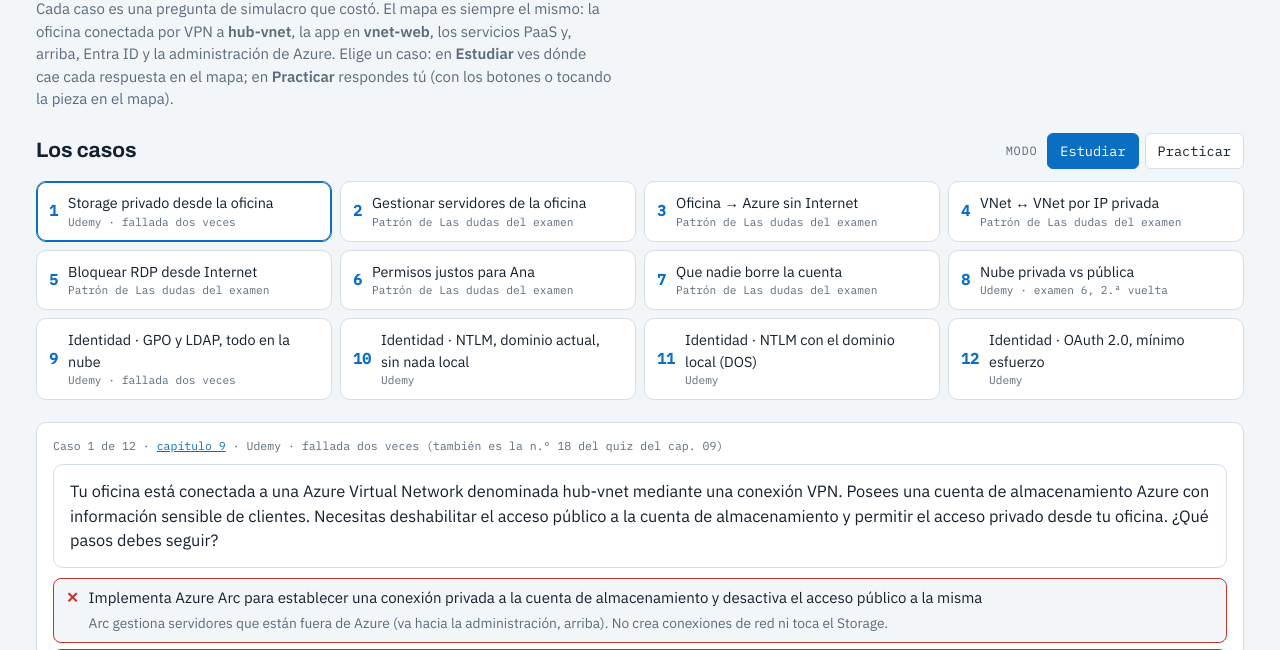
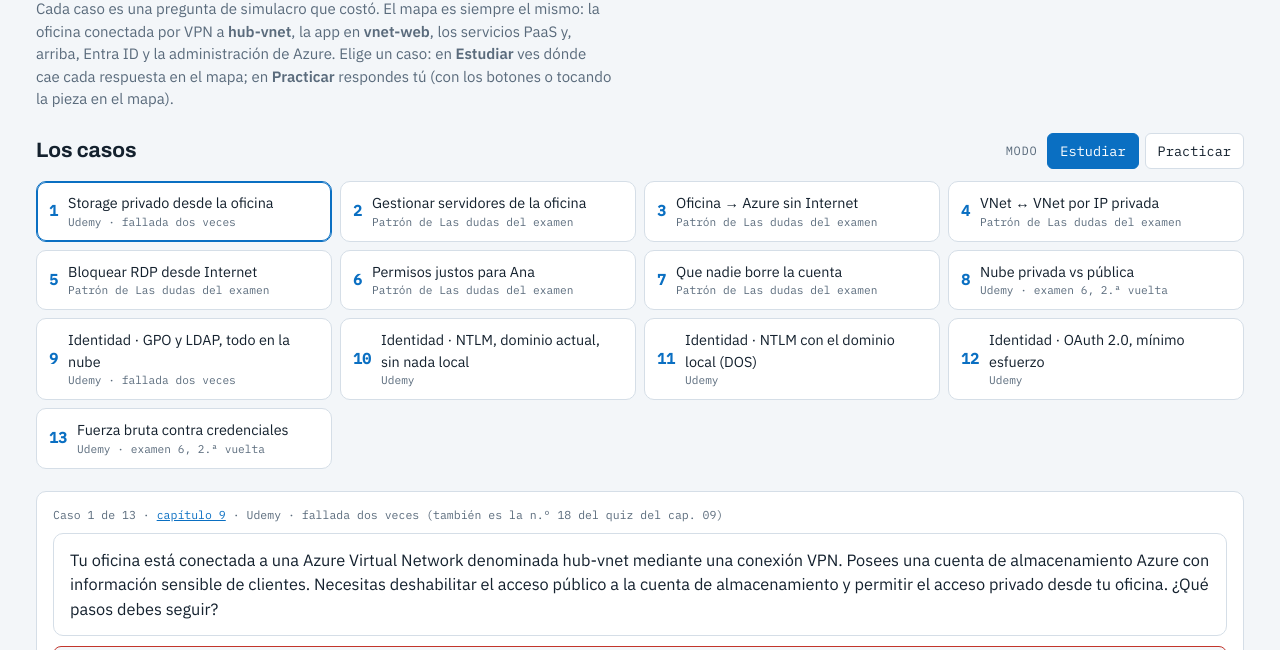
Before and after one commit to RicardoPavezCatrileo/az900-simulador, a plain HTML site: page az900/casos.html in a window 1280 px wide. Shown: the part 150-800 px from the top of the page. Drawn offline with Linux system fonts and the light colour scheme.

Commit message:
Fallada: fuerza bruta contra credenciales → Defender for Identity (no está en el PDF): quiz cap09, dudas y caso 13
Co-Authored-By: Claude Opus 5.5 <noreply@anthropic.com>

```diff
--- a/az900/casos.html
+++ b/az900/casos.html
@@ -108,7 +108,7 @@
 // k: marco (m) · nodo (n) · pill (p). a: área (color de la barra) · q: qué es.
 const M=[
  {id:"tenant",k:"m",sol:1,x:280,y:10,w:440,h:90,t:"Entra ID · tenant (identidades)",q:"El directorio de la empresa: usuarios, grupos y roles del directorio. Es global, no vive en una región."},
- {id:"plano",k:"m",sol:1,x:740,y:10,w:450,h:90,t:"Administración de Azure",q:"El plano de administración: todo lo que haces en el portal, CLI o PowerShell pasa por Azure Resource Manager."},
+ {id:"plano",k:"m",sol:1,x:740,y:10,w:450,h:90,t:"Administración de Azure",q:"El plano de administración: todo lo que haces en el portal, CLI o PowerShell pasa por Azure Resource Manager. Aquí también están Azure Monitor y Defender for Identity."},
  {id:"onprem",k:"m",sol:1,x:10,y:150,w:250,h:280,t:"Oficina · nube privada",q:"El centro de datos propio: hardware comprado por la empresa (CapEx), control total y capacidad limitada a lo que compraste. Es la nube privada del caso."},
  {id:"azure",k:"m",sol:1,x:280,y:130,w:790,h:578,t:"Nube pública de Azure",q:"Nube pública: hardware de Microsoft compartido entre clientes, pago por uso (OpEx) y escalado casi inmediato."},
  {id:"sub",k:"m",x:292,y:160,w:766,h:540,t:"Suscripción · Producción",q:"La suscripción: límite de facturación y de acceso. Lo que asignes aquí (Policy, RBAC, bloqueos) lo heredan sus grupos de recursos y recursos."},
@@ -123,8 +123,9 @@ const M=[
  {id:"entra",k:"n",a:0,x:292,y:36,w:130,t:"Entra ID",s:"usuarios · grupos",q:"Microsoft Entra ID (antes Azure Active Directory): identidad en la nube, inicio de sesión, MFA y acceso condicional."},
  {id:"ana",k:"n",a:0,x:434,y:36,w:120,t:"Ana",s:"usuaria",q:"Una usuaria de Entra ID. Para que administre recursos hay que asignarle un rol de Azure RBAC en un ámbito."},
  {id:"rolesent",k:"n",a:0,x:566,y:36,w:142,t:"Roles de Entra ID",s:"Admin. global…",q:"Roles del DIRECTORIO (Administrador global, Administrador de usuarios…): administran usuarios, grupos y licencias, no las VMs ni el Storage."},
- {id:"arm",k:"n",a:4,x:752,y:36,w:200,t:"Azure Resource Manager",s:"portal · CLI · API",q:"La capa de administración de Azure: cada creación, cambio o borrado pasa por ARM, que aplica RBAC, Policy y bloqueos."},
- {id:"mon",k:"n",a:4,x:964,y:36,w:214,t:"Azure Monitor · Defender",s:"métricas · logs · postura",q:"Azure Monitor recoge métricas y logs; Defender for Cloud evalúa la seguridad. Con Arc también ven los servidores de la oficina."},
+ {id:"arm",k:"n",a:4,x:752,y:36,w:142,t:"Resource Manager",s:"portal · CLI · API",q:"La capa de administración de Azure: cada creación, cambio o borrado pasa por ARM, que aplica RBAC, Policy y bloqueos."},
+ {id:"mon",k:"n",a:4,x:902,y:36,w:130,t:"Azure Monitor",s:"métricas · logs",q:"Azure Monitor recoge métricas y logs y dispara las alertas que TÚ configuras; no detecta ataques por sí mismo. Con Arc también ve los servidores de la oficina (y Defender for Cloud los evalúa)."},
+ {id:"mdi",k:"n",a:4,x:1040,y:36,w:140,t:"Defender for Identity",s:"ataques a identidades",q:"Microsoft Defender for Identity (antes Azure ATP): vigila las identidades (sensores en los controladores de dominio) y alerta de fuerza bruta, pass-the-hash, reconocimiento y movimiento lateral. No está en el PDF."},
  {id:"pcs",k:"n",a:0,x:22,y:176,w:226,t:"Empleados",s:"PC de la oficina",q:"Los equipos de la oficina. Llegan a Azure a través del dispositivo VPN (o de ExpressRoute)."},
  {id:"adds",k:"n",a:0,x:22,y:228,w:226,t:"AD DS local",s:"Kerberos · LDAP",q:"El Active Directory de la oficina. Con Entra Connect sincroniza sus usuarios a Entra ID."},
  {id:"srv",k:"n",a:2,x:22,y:280,w:226,t:"Servidores locales",s:"Windows · Linux · archivos",q:"Servidores de la oficina: no están en Azure. Arc los gestiona desde Azure; File Sync sincroniza sus carpetas con Azure Files."},
@@ -336,7 +337,21 @@ const CASOS=[
    {t:"Implementa Microsoft Entra Domain Services y configura la aplicación para autenticarse con ese dominio administrado",pieza:"eds",ver:["snid","eds"],nota:["se paga por hora y no hace falta",334,594],
     por:"Es para apps que necesitan AD clásico. Con OAuth es un recurso superfluo y se paga por hora."}],
   regla:"<b>OAuth, SAML, OpenID Connect</b> (apps modernas) → <b>Entra ID</b> con SSO. <b>NTLM, Kerberos, LDAP, GPO</b> (AD clásico) → un dominio: Entra Domain Services, DC en VM o AD local, según las otras frases.",
-  az104:"Se crea un <b>registro de aplicación</b> en Entra ID (id. de cliente, URI de redirección, secreto o certificado) y la app pide tokens. Si la app corre en Azure, mejor una <b>identidad administrada</b> para acceder a otros recursos sin guardar secretos."}
+  az104:"Se crea un <b>registro de aplicación</b> en Entra ID (id. de cliente, URI de redirección, secreto o certificado) y la app pide tokens. Si la app corre en Azure, mejor una <b>identidad administrada</b> para acceder a otros recursos sin guardar secretos."},
+ {id:"mdi",tit:"Fuerza bruta contra credenciales",cap:"cap09",src:"Udemy · examen 6, 2.ª vuelta (no está en el PDF)",
+  q:"Detectas varios intentos de comprometer las credenciales de usuario de tu cuenta Azure mediante ataques de fuerza bruta. ¿Qué servicio de Azure podría alertarte sobre estas actividades sospechosas?",
+  esc:["entra","adds","plano"],
+  op:[
+   {t:"Azure Information Protection",pieza:null,ver:["storage"],nota:["Information Protection: etiqueta documentos",888,512],
+    por:"Clasifica, etiqueta y protege documentos y correos. No mira inicios de sesión."},
+   {t:"Microsoft Defender for Identity (anteriormente conocido como Protección Avanzada Contra Amenazas)",ok:true,pieza:"mdi",ver:["mdi","adds","entra"],nota:["alerta de fuerza bruta, pass-the-hash y movimiento lateral",1180,95,"end"],
+    por:"Vigila las identidades: con sensores en los controladores de dominio y las señales de inicio de sesión detecta fuerza bruta y robo de credenciales, y te alerta."},
+   {t:"Azure Key Vault",pieza:null,ver:[],nota:["Key Vault guarda secretos; no vigila inicios de sesión",292,95],
+    por:"Guarda secretos, claves y certificados. No detecta ataques."},
+   {t:"Azure Monitor",pieza:"mon",ver:["mon"],nota:["junta logs; las alertas las defines tú",1032,95,"end"],
+    por:"Junta métricas y logs y dispara alertas que tú configuras, pero no reconoce un ataque de fuerza bruta por sí mismo. Es la trampa más tentadora."}],
+  regla:"\"Fuerza bruta\", \"credenciales comprometidas\", \"Advanced Threat Protection\" → <b>Defender for Identity</b>. \"Postura de seguridad\", \"puntuación segura\" → <b>Defender for Cloud</b>. \"SIEM\", \"correlacionar alertas de todo\" → <b>Microsoft Sentinel</b>. Azure Monitor solo avisa de lo que tú le configures.",
+  az104:"Defender for Identity no es materia de AZ-104 (es de SC-200). Lo cercano en AZ-104: los <b>registros de inicio de sesión</b> de Entra ID enviados a Log Analytics con una <b>alerta de Azure Monitor</b>, y Entra ID Protection (inicios de sesión riesgosos) junto al acceso condicional."}
 ];
 
 /* ---------- Estado ---------- */
--- a/az900/data/preguntas-cap09.json
+++ b/az900/data/preguntas-cap09.json
@@ -124,5 +124,11 @@
     "opciones": ["Los puntos de conexión privados (Private Endpoint) requieren Azure Arc para extender la conectividad privada a redes no relacionadas con Azure, mientras que los endpoints de servicio no necesitan de Azure Arc", "Los puntos de conexión de servicio (Service Endpoint) permiten deshabilitar totalmente el acceso público a un servicio PaaS gestionado mientras se habilita el acceso desde ubicaciones no relacionadas con Azure", "Los puntos de conexión privados (Private Endpoint) permiten deshabilitar por completo el acceso público a un servicio PaaS gestionado", "Los puntos de conexión de servicio (Service Endpoint) proporcionan conectividad PaaS privada exclusivamente a una subred dentro de una Azure Virtual Network. En cambio, los endpoints privados extienden dicha conectividad privada de PaaS a redes conectadas, incluidas las on-premises"],
     "correcta": [2, 3],
     "explicacion": "El endpoint privado pone una IP privada del servicio PaaS dentro de tu VNet: puedes deshabilitar el acceso público y llega todo lo que llegue a esa VNet (oficina por VPN o ExpressRoute, VNets emparejadas). El endpoint de servicio solo abre el camino a una subred de Azure; el servicio sigue con su endpoint público y la oficina no entra por ahí. Trampa: Azure Arc no tiene nada que ver con endpoints (sirve para gestionar servidores fuera de Azure); para llegar desde local basta la VPN o ExpressRoute. Regla: 'deshabilitar el acceso público' o 'desde la oficina' → endpoint privado; 'solo una subred' → endpoint de servicio. Pareja de la 18 y la 19 (la 18 también tenía Arc de trampa) y de la 20 del laboratorio de peering."
+  },
+  {
+    "pregunta": "Detectas varios intentos de comprometer las credenciales de usuario de tu cuenta Azure mediante ataques de fuerza bruta. ¿Qué servicio de Azure podría alertarte sobre estas actividades sospechosas?",
+    "opciones": ["Azure Information Protection", "Microsoft Defender for Identity (anteriormente conocido como Protección Avanzada Contra Amenazas)", "Azure Key Vault", "Azure Monitor"],
+    "correcta": 1,
+    "explicacion": "No está en el PDF (solo trae Defender for Cloud); sí en Microsoft Learn. Defender for Identity (antes Azure ATP) vigila las identidades y alerta de ataques a credenciales: fuerza bruta, pass-the-hash, reconocimiento y movimiento lateral. Trampa: Azure Monitor junta métricas y logs y dispara alertas que tú configuras, pero no detecta ataques por sí mismo. Information Protection clasifica y etiqueta documentos; Key Vault guarda secretos, claves y certificados. Regla: 'fuerza bruta', 'credenciales comprometidas', 'Advanced Threat Protection' → Defender for Identity; 'postura de seguridad' → Defender for Cloud; 'SIEM' → Sentinel."
   }
 ]
```
Also changed, not shown: az900/dudas.html (+2 -1 lines), az900/index.html (+1 -1 lines).
